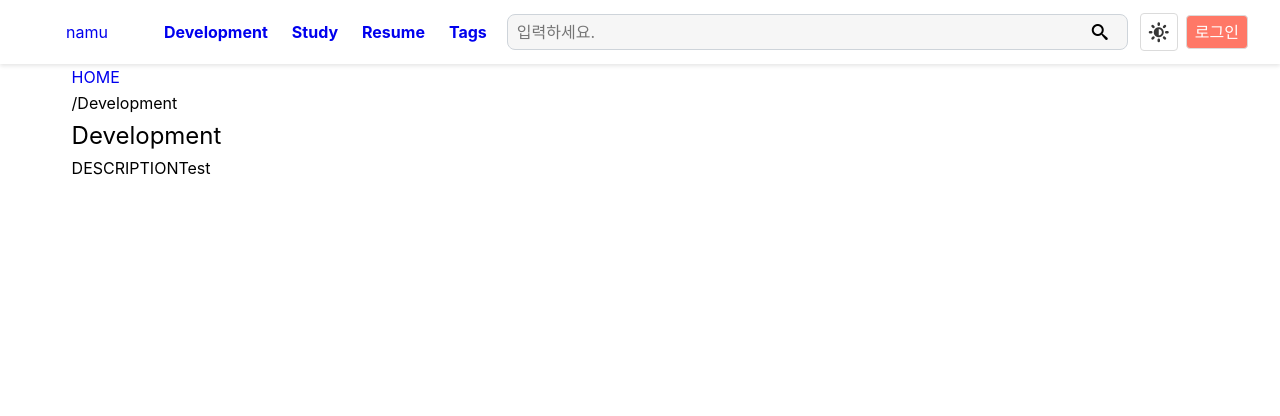
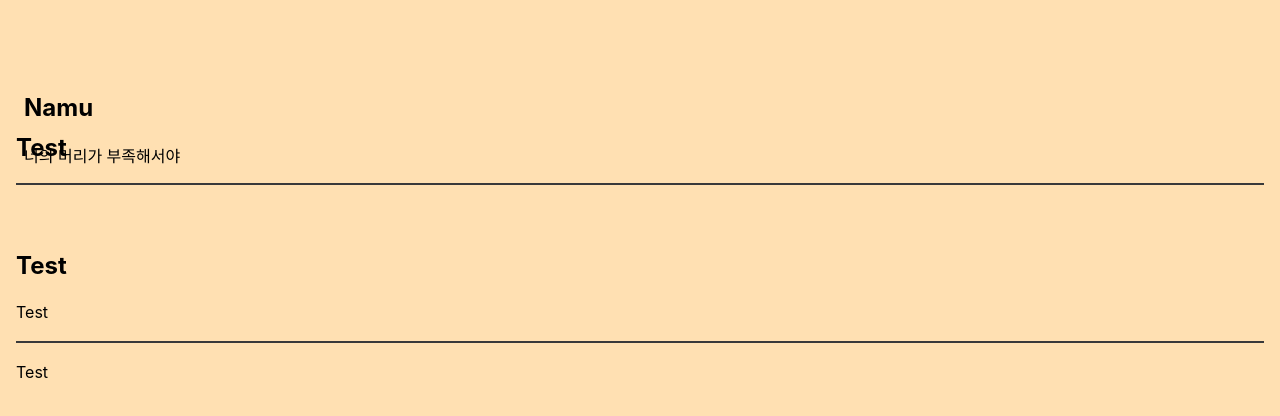
Before and after one commit to wsh6922/namu-frontend, a React (Vite) app: page / in a window 1280 px wide. Shown: the top 416 px of the page. Built offline with nearby package versions, Linux system fonts and the light colour scheme; a web font is replaced by a local one.

Commit message:
기획 초기화

```diff
--- a/src/App.jsx
+++ b/src/App.jsx
@@ -1,5 +1,5 @@
-import {BrowserRouter, Route, Routes} from "react-router-dom";
-import MainView from "./views/MainView";
+import {BrowserRouter, Route, Routes} from 'react-router-dom';
+import MainView from './views/MainView';
 
 const App = () => {
   return (
--- a/src/assets/scss/section/_header.scss
+++ b/src/assets/scss/section/_header.scss
@@ -1,186 +1,26 @@
-#header {
-    @include header__nav--fixed;
-    display: block;
-    z-index: 72;
+#header .sidebar-sticky {
+    height: 100%;
+    padding-top: 5%;
+    position: fixed;
+    z-index: 3;
+    max-width: 21rem;
+    padding: 1.5rem;
+    contain: content;
 }
 
-#header nav.navbar {
-    box-shadow: 0 2px 4px 0 rgba(0, 0, 0, .1);
-    height: 64px;
-    min-height: unset;
-    z-index: 75;
+#header .sidebar-sticky .sidebar-title > a {
+    color: #ffffff;
+    border-bottom-color: rgba(255, 255, 255, 0.2);
+    text-shadow: rgba(0, 0, 0, 0.25) 0.1rem 0.1rem 0.15rem;
+    text-underline-offset: .35rem;
 }
 
-.navbar {
-    position: relative;
+.sidebar-title > a {
+    touch-action: manipulation;
+    transition: color 250ms, text-decoration-color 250ms, border-color 250ms;
 }
 
-@media screen and (min-width: 700px) {
-    .navbar {
-        display: flex;
-        align-items: stretch;
-    }
+#sidebar-title > h2 {
+    margin: 0;
+    padding-bottom: .5rem;
 }
-
-#header nav.navbar .container {
-    max-width: 1440px;
-    width: 100%;
-    height: 100%;
-    position: relative;
-    margin: 0 auto;
-    flex-grow: 1;
-    word-break: break-word;
-}
-
-#header nav.navbar .desktop_container {
-    display: block;
-    padding: 0 32px;
-}
-
-#header nav.navbar .desktop_container .content {
-    display: flex;
-    height: 100%;
-}
-
-#header nav.navbar .desktop_container .content .header-logo {
-    @include flex-center;
-    margin-right: 10px;
-}
-
-#header nav.navbar .desktop_container .content .header-logo > a {
-    display: inline-flex;
-    align-items: center;
-    height: 100%;
-}
-
-#header nav.navbar .desktop_container .content .navbar-menu {
-    display: flex;
-    align-items: center;
-    flex: 1 1 auto;
-    margin-right: 0px;
-}
-
-#header nav.navbar .desktop_container .content .navbar-menu .navbar-menu-left {
-    display: flex;
-    height: 100%;
-}
-
-.navbar-menu-left .category_menu_content--no-list-style {
-    padding: .5rem 0;
-    font-weight: 700;
-}
-
-@media screen and (min-width: 700px) {
-    .navbar-item.is-hoverable {
-        align-items: stretch;
-    }
-}
-
-@media screen and (min-width: 700px) {
-    .navbar-item {
-        display: flex;
-        align-items: center;
-    }
-}
-
-.navbar-item {
-    position: relative;
-    flex-grow: 0;
-    flex-shrink: 0;
-    line-height: 1.5;
-}
-
-.navbar-item a {
-    padding: .5rem .75rem;
-}
-
-.navbar-item {
-    padding: .5rem .75rem;
-}
-
-.navbar-item a > span {
-    font-size: 16px;
-    font-style: normal;
-}
-
-#header nav.navbar .desktop_container .content .navbar-menu .navbar-menu-right {
-    display: flex;
-    flex: 1;
-    height: 100%;
-}
-
-#header .navbar-menu-right .search-bar {
-    padding-left: 8px;
-    padding-right: 8px;
-    flex: 1;
-    width: auto;
-}
-
-.visually-hidden {
-    @include visually-hidden
-}
-
-#header nav.navbar .desktop_container .content .navbar-menu-right .search-bar .input {
-    border-radius: 8px;
-    border: 1px solid #ced4da;
-    background: #f6f6f6;
-}
-
-.input {
-    height: auto;
-    box-shadow: none;
-    color: #5f5f5f;
-    max-width: 100%;
-    width: 100%;
-}
-
-.search-bar > input:focus {
-    outline:.04rem auto #1dc078;
-    box-shadow: 0 0 0 .125em rgba(29, 192, 120, .25);
-}
-
-#header nav.navbar .desktop_container .content .navbar-menu-right .search-bar .search__icon {
-    display: flex;
-    align-items: center;
-    cursor: pointer;
-}
-
-#header nav.navbar .desktop_container .content .navbar-menu-right .search-bar .search__icon i {
-    position: absolute;
-    right: 20px;
-}
-
-#header nav.navbar .desktop_container .content .navbar-menu-right .navbar-item {
-    @include flex-center(false);
-    padding-right: 0px;
-}
-
-#header nav.navbar .buttons:last-child {
-    margin-bottom: unset;
-}
-
-#header nav.navbar .buttons {
-    @include flex-center;
-    flex-wrap: wrap;
-}
-
-#header nav.navbar .buttons .button {
-    margin-bottom: unset;
-    border: 1px solid #dbdbdb;
-    height: auto;
-    line-height: 1;
-}
-
-#header nav.navbar .buttons .space-inset-4 {
-    padding: 8px;
-}
-
-#header nav.navbar .buttons .sign-up {
-    background-color: #ff7867;
-    color: #fff;
-}
-
-.buttons .button:not(:last-child) {
-    margin-right: .5rem;
-    font-size: 20px;
-}
--- a/src/assets/scss/section/_main.scss
+++ b/src/assets/scss/section/_main.scss
@@ -1,17 +1,69 @@
-#main {
-    min-height: 800px;
+body {
+    background-color: #ffe0b2;
 }
 
-#main.content {
-    -webkit-font-smoothing: initial;
-    margin-left: 4.475rem;
-    margin-right: 4.475rem;
+.content {
+    padding: 8rem 1rem 12rem;
+    min-height: 100vh;
+    -webkit-font-smoothing: antialiased;
 }
 
-#breadcrumbs {
-    display: block;
+.page-of_mb6 {
+    margin-bottom: 6rem;
 }
 
-#article header > p.Description::before {
-    content: "DESCRIPTION";
+#article header > .pb0 {
+    padding-bottom: 0;
 }
+
+hr, .hr {
+    border: 0;
+    margin: 1rem 0;
+    border: 1px solid #39393a;
+    transition: background-color 1s, border-color 1s;
+}
+
+#article header > .main-page-title {
+    word-break: keep-all;
+    margin-top: 0;
+}
+
+#article header {
+    position: relative;
+    margin-bottom: 2rem;
+}
+
+#article > h2 {
+    position: relative;
+    font-size: 1.5rem;
+    line-height: 1.4;
+}
+
+p {
+    margin-top: 0;
+    margin-bottom: 1rem;
+    transition: background-color 1s, border-color 1s;
+}
+
+@media screen and (min-width: 86em) {
+    .content {
+        padding-top: 9rem;
+        margin-left: 25rem;
+        margin-right: 4rem;
+        max-width: 54rem;
+        background-color: #A5D6A7;
+    }
+}
+
+@media screen and (min-width: 64em) {
+    .content {
+        padding-left: 1rem;
+    }
+}
+
+@media screen and (min-width: 86em) {
+    .content h1, .content .h1 {
+        font-size: 2.4rem;
+        line-height: 1.25;
+    }
+}
--- a/src/assets/scss/setting/_reset.scss
+++ b/src/assets/scss/setting/_reset.scss
@@ -38,6 +38,14 @@ figcaption {
   padding: 0;
 }
 
+body {
+  padding: 0 0 154px;
+}
+
+article {
+  display: block;
+}
+
 input {
     -webkit-appearance: none;
     position: relative;
@@ -75,7 +83,8 @@ h3,
 h4,
 h5,
 h6 {
-  font-weight: normal;
+  margin: 4rem 0 1rem;
+  text-rendering: optimizeLegibility;
 }
 
 ul {
--- a/src/components/Footer.jsx
+++ b/src/components/Footer.jsx
@@ -1,7 +1,9 @@
-// import React from "react";
+// import React from 'react';
 
 const Footer = () => {
-    return <div>Footer</div>;
+    return (
+        <footer/>
+    )
 };
 
 export default Footer;
--- a/src/components/Header.jsx
+++ b/src/components/Header.jsx
@@ -1,60 +1,22 @@
-// import React from "react";
+// import React from 'react';
 
 const Header = () => {
 
     return (
-        <header id="header" role="banner">
-            <nav className="navbar">
-                <div className="container desktop_container">
-                    <div className="content">
-                        <div className="header-logo">
-                            <a href="/">
-                                <span style={{width: "110px", display: "inline-flex", justifyContent: "center", alignItems: "center"}}>namu</span>
-                            </a>
-                        </div>
-                        <div className="navbar-menu">
-                            <div className="navbar-menu-left">
-                                <div className="is-hoverable category_menu_content--no-list-style navbar-item">
-                                    <a href=" " className="navbar-item">
-                                        <span>Development</span>
-                                    </a>
-                                </div>
-                                <div className="is-hoverable category_menu_content--no-list-style navbar-item">
-                                    <a href=" " className="navbar-item">
-                                        <span>Study</span>
-                                    </a>
-                                </div>
-                                <div className="is-hoverable category_menu_content--no-list-style navbar-item">
-                                    <a href=" " className="navbar-item">
-                                        <span>Resume</span>
-                                    </a>
-                                </div>
-                                <div className="is-hoverable category_menu_content--no-list-style navbar-item">
-                                    <a href=" " className="navbar-item">
-                                        <span>Tags</span>
-                                    </a>
-                                </div>
-                            </div>
-                            <div className="navbar-menu-right">
-                                <div className="search-bar navbar-item">
-                                    <label className="visually-hidden" htmlFor="searchbar-input">통합검색</label>
-                                    <input type="text" id="searchbar-input" className="input" placeholder="입력하세요."></input>
-                                    <span className="search__icon">
-                                        <i className="far icon-search"></i>
-                                    </span>
-                                </div>
-                                <div className="navbar-item buttons">
-                                    <button type="button" id="dark-mode" className="button space-inset-4">
-                                        <span className="icon-brightness-contrast"></span>
-                                    </button>
-                                    <button type="button" className="sign-up space-inset-4 button">로그인</button>
-                                </div>
-                            </div>
-                        </div>
-                    </div>
+        <header id="header">
+            <div className="sidebar-sticky no-fouc" style={{opacity: "1"}}>
+                <div className="sidebar-about">
+                    <a className="sidebar-title">
+                        <h2>Namu</h2>
+                    </a>
+                    <p></p>
+                    <p>너의 머리가 부족해서야</p>
                 </div>
-            </nav>
+                <nav></nav>
+                <div></div>
+            </div>
         </header>
+
     );
 };
 
--- a/src/components/Main.jsx
+++ b/src/components/Main.jsx
@@ -1,24 +1,23 @@
-// import React from "react";
+// import React from 'react';
 
 const Main = () => {
     return (
-        <main id = "main" className = "content layout" role = "main">
-            <nav id="breadcrumbs">
-                <ul>
-                    <li>
-                        <a href="/">HOME</a>
-                    </li>
-                    <li>
-                        <span>/</span>
-                        <span>Development</span>
-                    </li>
-                </ul>
-            </nav>
-            <article id="article" className="content-page">
+        <main id="main" className="content layout-main" role="role">
+            <article id="article" className="page-of_mb6" role="article">
                 <header>
-                    <h1 className="content-page-title">Development</h1>
-                    <p className="Description">Test</p>
+                    <h1 className="main-page-title">Test</h1>
+                    <div className="hr pb0"></div>
                 </header>
+                <h2>
+                    Test
+                </h2>
+                <p>
+                    Test
+                </p>
+                <hr/>
+                <p>
+                    Test
+                </p>
             </article>
         </main>
     );
--- a/src/main.jsx
+++ b/src/main.jsx
@@ -1,5 +1,5 @@
-import React from "react";
-import ReactDOM from "react-dom/client";
+import React from 'react';
+import ReactDOM from 'react-dom/client';
 import App from './App.jsx'
 import './index.css'
 import './assets/scss/style.scss'
```
